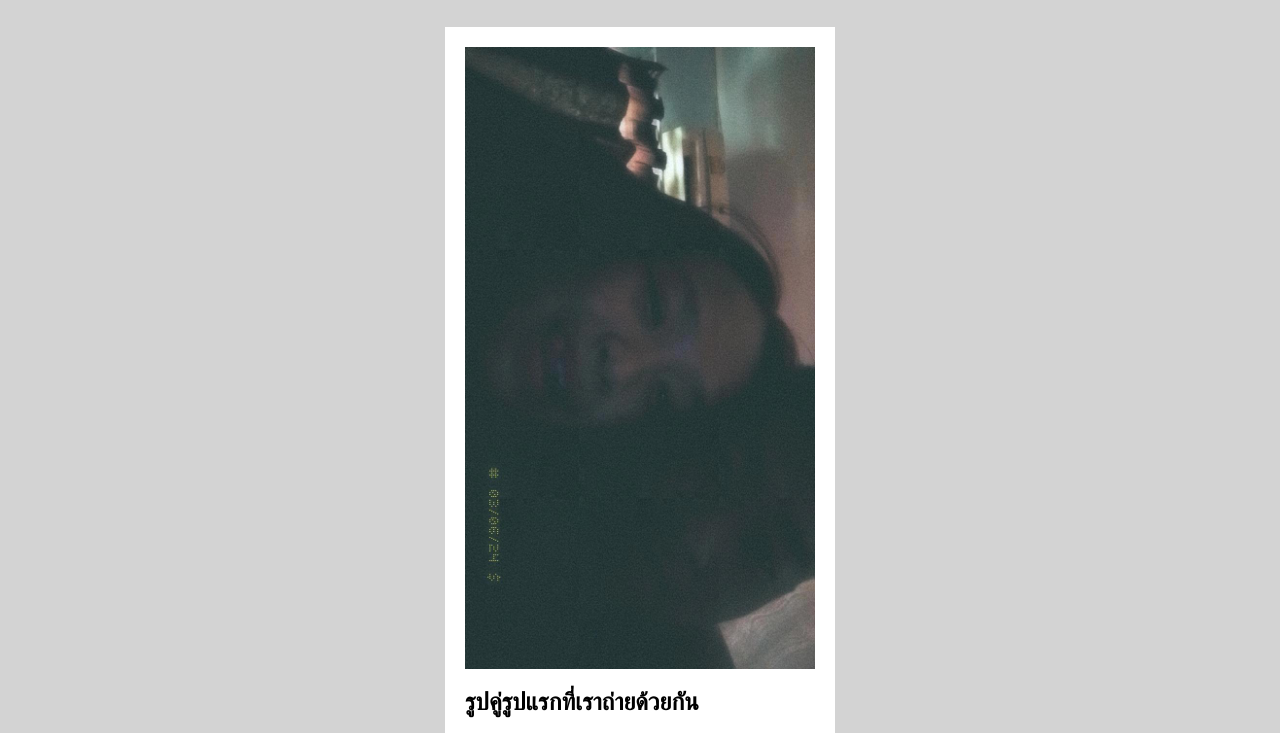
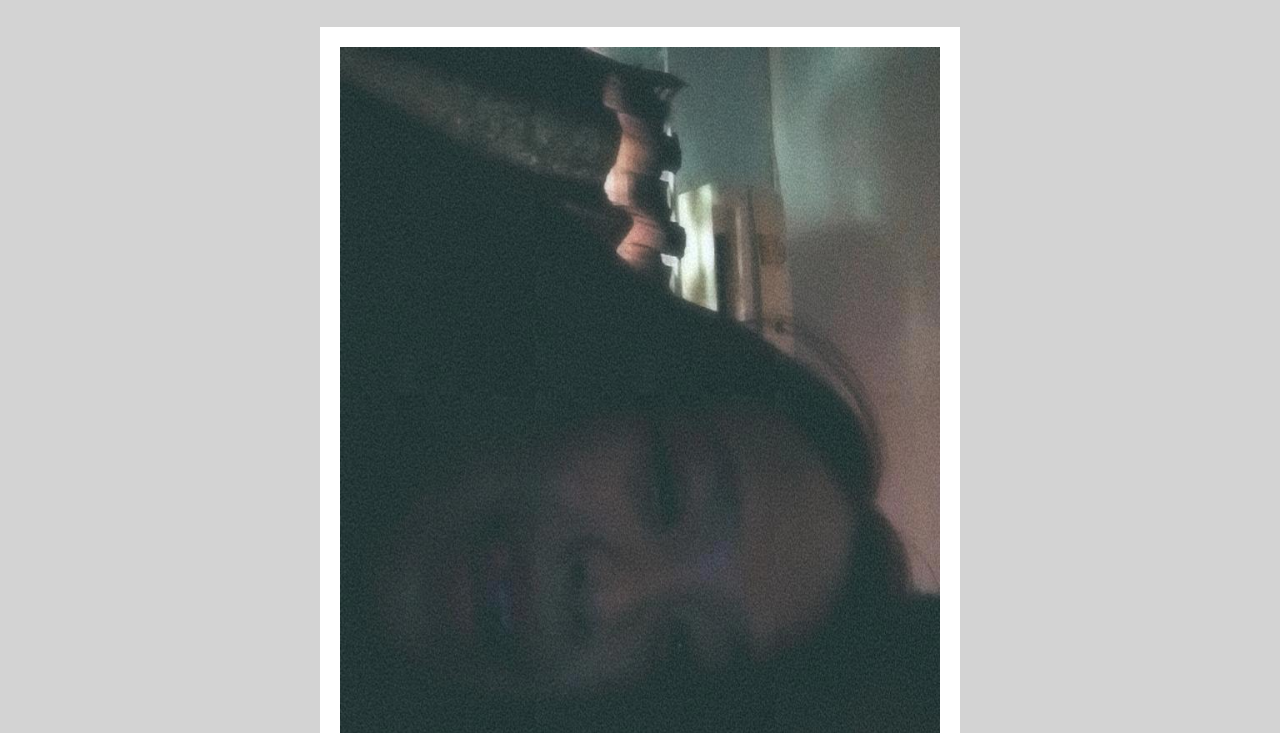
Before and after one commit to NathanPeeraphat/FirstWebsite, a plain HTML site: page index.html in a window 1280 px wide. Shown: the part 54-787 px from the top of the page. Drawn offline with Linux system fonts and the light colour scheme.

Commit message:
Update style.css

```diff
--- a/style.css
+++ b/style.css
@@ -21,7 +21,7 @@ html, body {
 }
 
 .main_content {
-    max-width: 450px;
+    max-width: 700px;
     margin: auto;
 }
 
```
